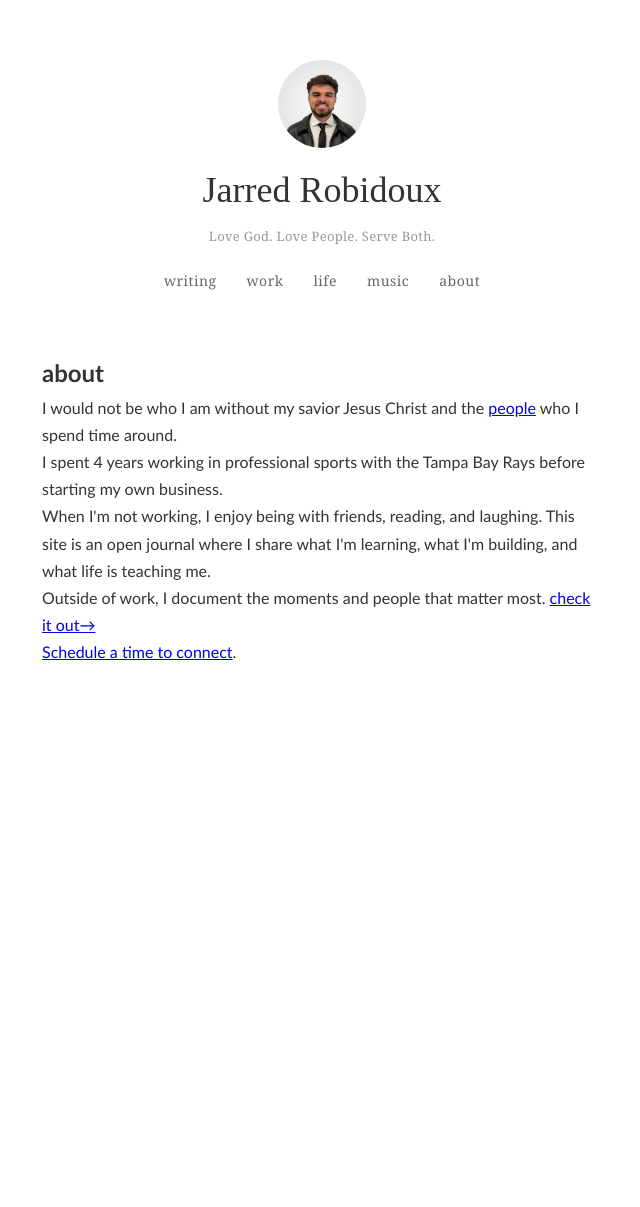
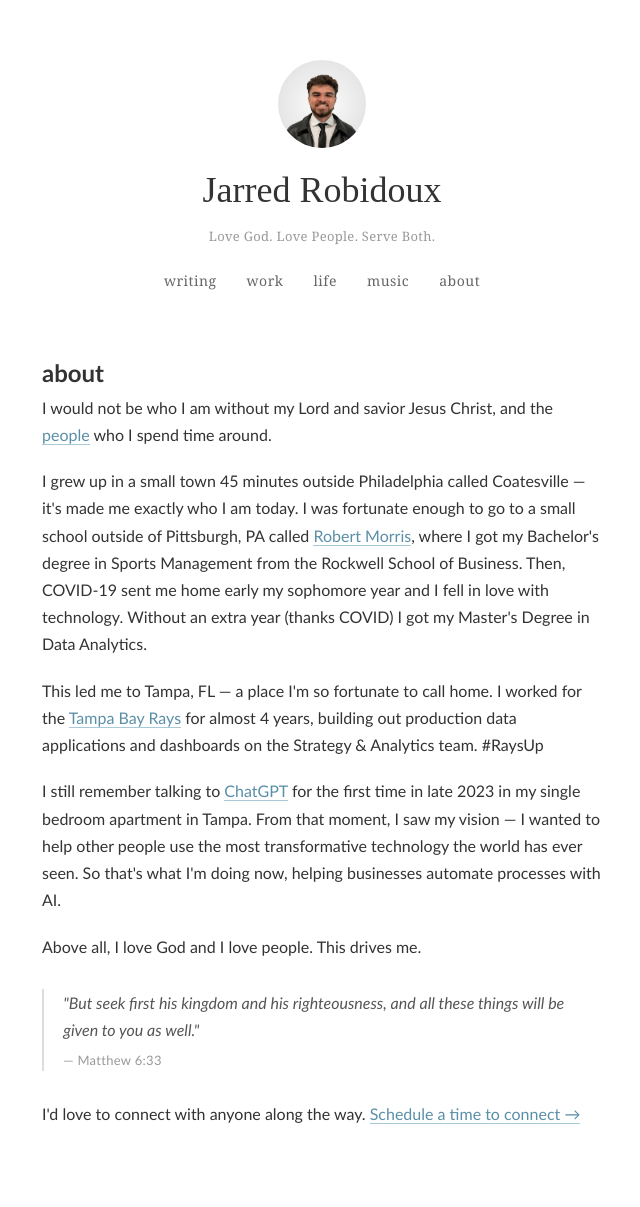
Before and after one commit to JarredR092699/robidouxjarred01.github.io, a Jekyll site: the page built from about.html, in a window 1280 px wide. Shown: the whole page, without its empty margins (318-958 px from the left). Built offline with Jekyll 4.4.1, drawn with Linux system fonts in a browser that asks for light colours; some web fonts are replaced; before the commit the page ends 900 px from its top, so only the background shows below that.

Commit message:
Reformat about page with new content, links, and bible verse styling
- Proper paragraph structure and spacing
- Links to Robert Morris, Tampa Bay Rays, ChatGPT
- Bible verse styled as a left-bordered blockquote with citation
- About-page link and paragraph styles added to CSS

Co-Authored-By: Claude Sonnet 4.6 <noreply@anthropic.com>

```diff
--- a/about.html
+++ b/about.html
@@ -6,9 +6,20 @@ title: About
 <section class="about-content">
   <h1>about</h1>
 
-  <p>I would not be who I am without my savior Jesus Christ and the <a href="{{ '/life' | relative_url }}">people</a> who I spend time around.</p>
-    I spent 4 years working in professional sports with the Tampa Bay Rays before starting my own business.</p>
-  <p>When I'm not working, I enjoy being with friends, reading, and laughing. This site is an open journal where I share what I'm learning, what I'm building, and what life is teaching me.</p>
-  <p>Outside of work, I document the moments and people that matter most. <a href="{{ '/life' | relative_url }}"> check it out→</a></p>
-  <p><a href="https://calendly.com/jarredrobidoux" target="_blank">Schedule a time to connect</a>.</p>
+  <p>I would not be who I am without my Lord and savior Jesus Christ, and the <a href="{{ '/life' | relative_url }}">people</a> who I spend time around.</p>
+
+  <p>I grew up in a small town 45 minutes outside Philadelphia called Coatesville — it's made me exactly who I am today. I was fortunate enough to go to a small school outside of Pittsburgh, PA called <a href="https://www.rmu.edu" target="_blank">Robert Morris</a>, where I got my Bachelor's degree in Sports Management from the Rockwell School of Business. Then, COVID-19 sent me home early my sophomore year and I fell in love with technology. Without an extra year (thanks COVID) I got my Master's Degree in Data Analytics.</p>
+
+  <p>This led me to Tampa, FL — a place I'm so fortunate to call home. I worked for the <a href="https://www.mlb.com/rays" target="_blank">Tampa Bay Rays</a> for almost 4 years, building out production data applications and dashboards on the Strategy & Analytics team. #RaysUp</p>
+
+  <p>I still remember talking to <a href="https://chatgpt.com" target="_blank">ChatGPT</a> for the first time in late 2023 in my single bedroom apartment in Tampa. From that moment, I saw my vision — I wanted to help other people use the most transformative technology the world has ever seen. So that's what I'm doing now, helping businesses automate processes with AI.</p>
+
+  <p>Above all, I love God and I love people. This drives me.</p>
+
+  <blockquote class="bible-verse">
+    <p>"But seek first his kingdom and his righteousness, and all these things will be given to you as well."</p>
+    <cite>— Matthew 6:33</cite>
+  </blockquote>
+
+  <p>I'd love to connect with anyone along the way. <a href="https://calendly.com/jarredrobidoux" target="_blank">Schedule a time to connect →</a></p>
 </section>
--- a/assets/css/style.css
+++ b/assets/css/style.css
@@ -229,6 +229,42 @@ body {
     font-family: 'Gill Sans MT', 'serif';
     font-weight: 300;
     line-height: 1.7;
+}
+
+.about-content p {
+    margin-bottom: 1.2em;
+}
+
+.about-content a {
+    color: #5a8fa8;
+    text-decoration: none;
+    border-bottom: 1px solid #a8cad8;
+    transition: color 0.3s ease, border-bottom-color 0.3s ease;
+}
+
+.about-content a:hover {
+    color: #3a6f88;
+    border-bottom-color: #5a8fa8;
+}
+
+.bible-verse {
+    border-left: 2px solid #ddd;
+    padding-left: 1.2em;
+    margin: 1.8em 0;
+    color: #555;
+}
+
+.bible-verse p {
+    font-style: italic;
+    margin-bottom: 0.4em;
+}
+
+.bible-verse cite {
+    display: block;
+    font-style: normal;
+    font-size: 13px;
+    color: #999;
+    letter-spacing: 0.3px;
 }
 
 /* Photo gallery */
```
